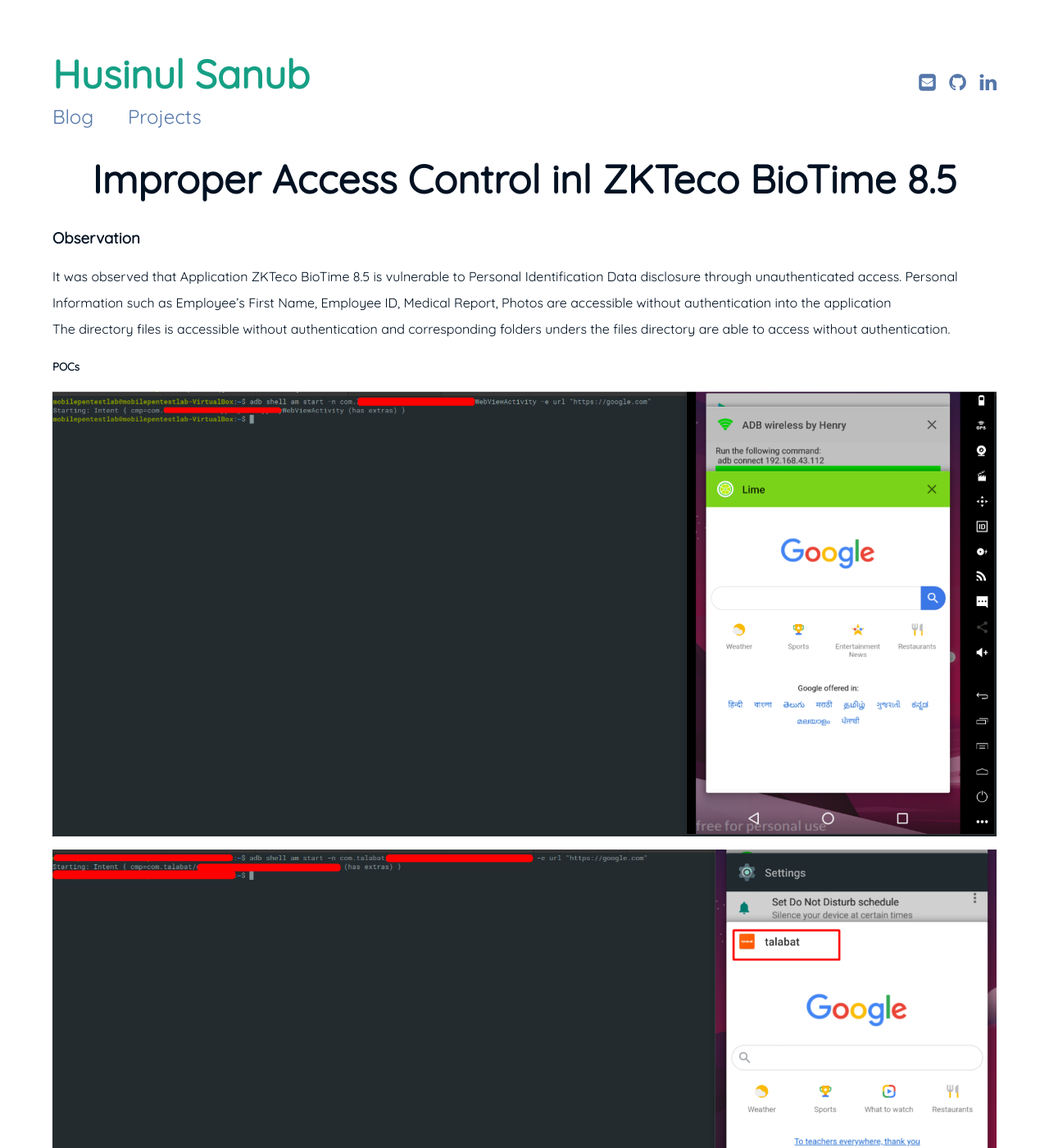
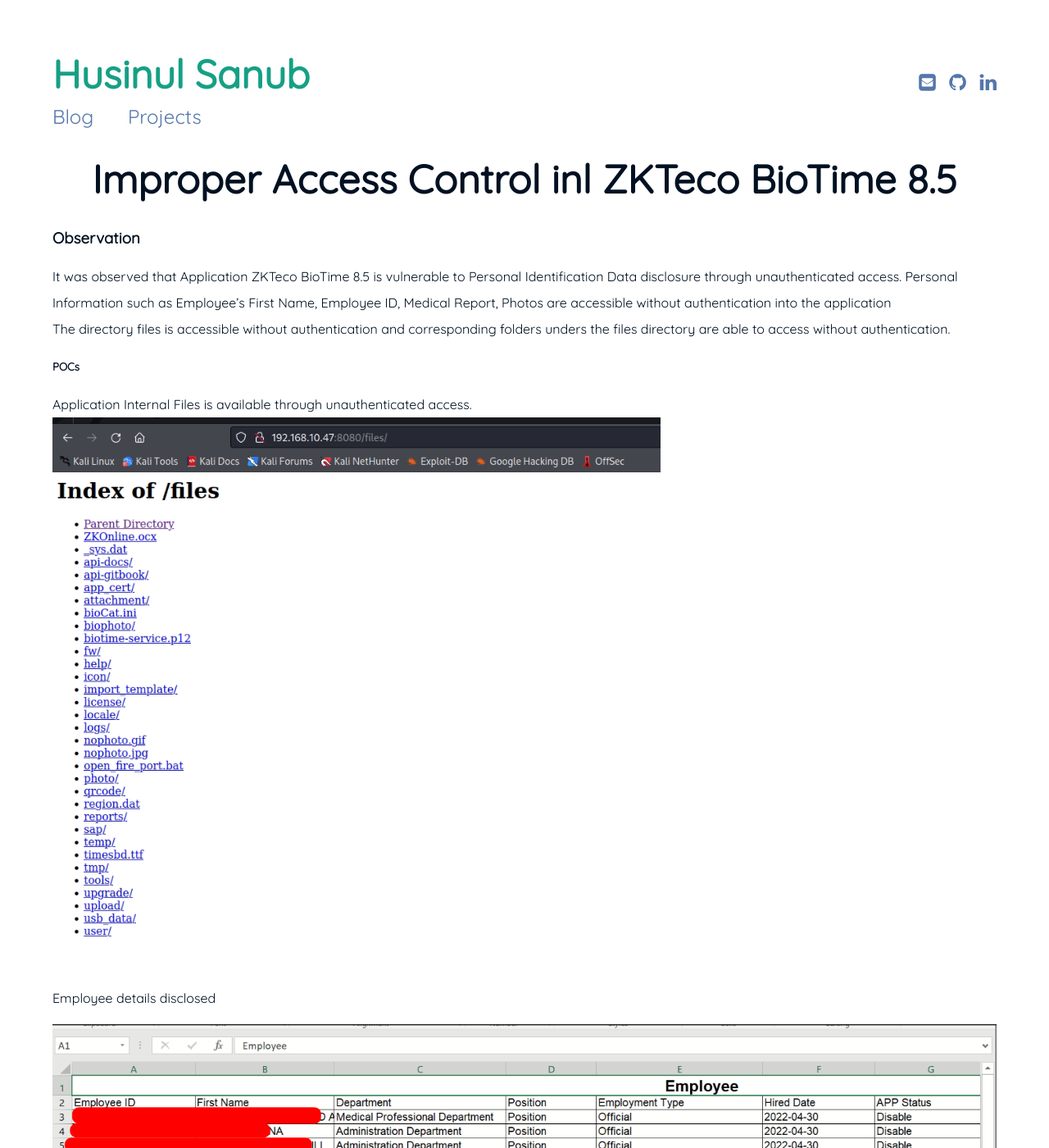
Before and after one commit to husinul/husinul.github.io, a Jekyll site: the page built from _posts/2023-09-10-Healthcare Security.md, in a window 1280 px wide and 1400 px high. Shown: the whole window at 82% size. Built offline with Jekyll 4.4.1, drawn with Linux system fonts in a browser that asks for light colours.

Commit message:
Update 2023-09-10-Healthcare Security.md

```diff
--- a/_posts/2023-09-10-Healthcare Security.md
+++ b/_posts/2023-09-10-Healthcare Security.md
@@ -11,10 +11,16 @@
 The directory files is accessible without authentication and corresponding folders unders the files directory are able to access without authentication.
 
 ##### POCs
+Application Internal Files is available through unauthenticated access.
+![image1](/assets/img/directory_traversal_files.png)
 
-![image1](/assets/img/lime.png)
+Employee details disclosed
 
-![image1](/assets/img/talabat.png)
+![image1](/assets/img/employee.png)
+
+![image1](/assets/img/employee_details_2.png)
+
+![image1](/assets/img/medical-leave.png)
 
 
 ##### Risk
```
